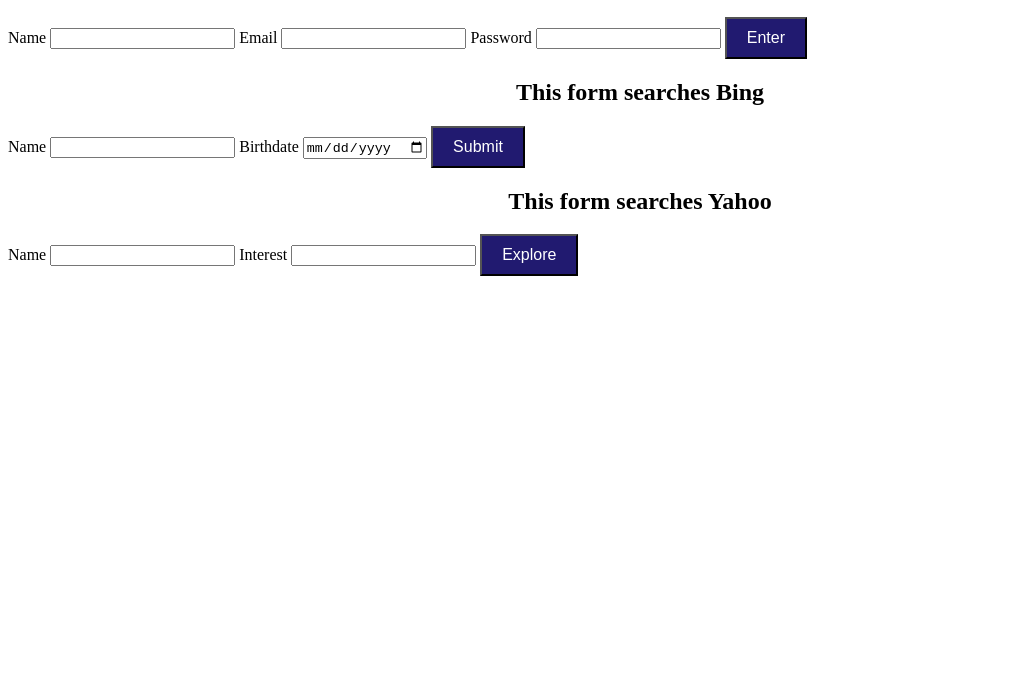
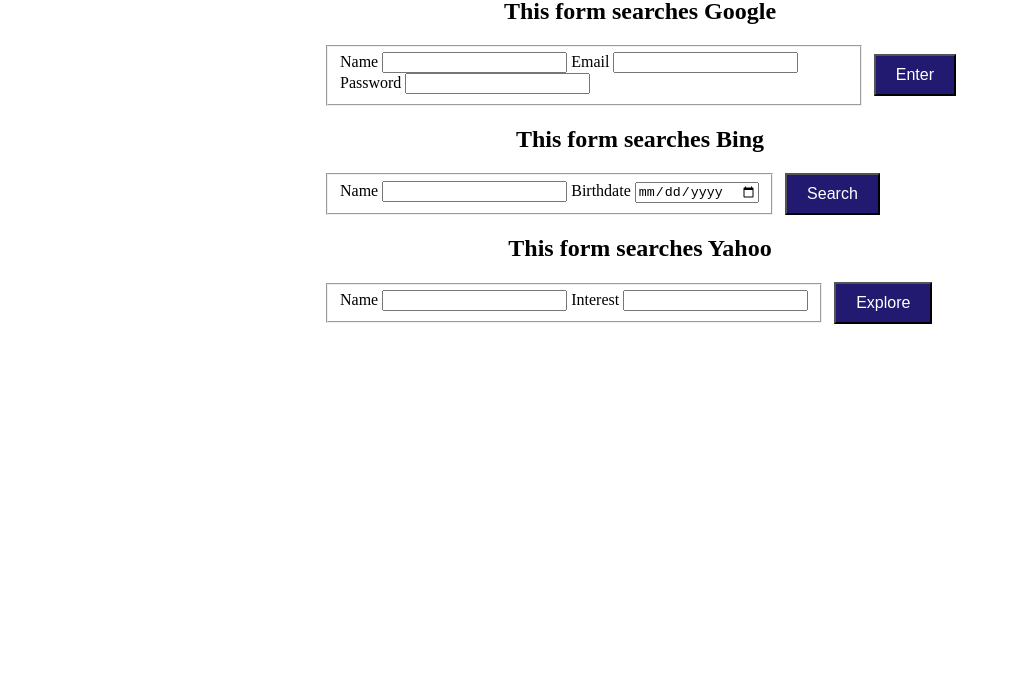
Before and after one commit to iicoats/Multi-Search-Engine-Forms, a plain HTML site: page index.html in a window 1280 px wide. Shown: the part 110-800 px from the top of the page, without its empty margins (0-1011 px from the left). Drawn offline with Linux system fonts and the light colour scheme.

Commit message:
finished assignment with help from Lewis

```diff
--- a/index.html
+++ b/index.html
@@ -1,9 +1,9 @@
 <!DOCTYPE html>
 <html lang="en">
   <head>
-    <meta charset="UTF-8">
-    <meta name="viewport" content="width=device-width, initial-scale=1.0">
-    <link rel="stylesheet" href="styles.css">
+    <meta charset="UTF-8" />
+    <meta name="viewport" content="width=device-width, initial-scale=1.0" />
+    <link rel="stylesheet" href="styles.css" />
     <title>Multi Search Engine Forms</title>
   </head>
 
@@ -14,47 +14,46 @@
   <h2>This form searches Google</h2>
 
   <body>
-    <div class="container">
-<form action="https://www.google.com/search"
-method="get"
-target="_blank">
-<label for="name">Name</label>
-<input type="text" name="name" id="name">
+    <form action="https://www.google.com/search" method="get" target="_blank">
+      <fieldset>
+        <label for="name"
+          >Name
+          <input type="text" name="name" id="name" />
           <label for="email">Email</label>
-<input type="email" name="email" id="email">
+          <input type="email" name="email" id="email" />
           <label for="password">Password</label>
-<input type="password" name="password" id="password">
-<button id="Enter">Enter</button>
+          <input type="password" name="password" id="password" />
+        </label>
+      </fieldset>
+      <button>Enter</button>
     </form>
-</div>
-
 
     <h2>This form searches Bing</h2>
 
-<div class="container">
-<form action="https://www.bing.com/search"
-method="get"
-target="_blank">
+    <form action="https://www.bing.com/search" method="get" target="_blank">
+      <fieldset>
         <label for="name">Name</label>
-<input type="text" name="name" id="name">
-<label for="date">Birthdate</label>
-<input type="date" name="date" id="date">
-<button>Submit</button>
-</div>
+        <input type="text" name="name" id="name" />
+        <label for="date"
+          >Birthdate
+          <input type="date" name="date" id="date" />
+        </label>
+      </fieldset>
+      <button>Search</button>
+    </form>
+
     <h2>This form searches Yahoo</h2>
 
-<div>
-<form action="https://search.yahoo.com/search" method="get"></form>
-<label for="name">Name</label>
-<input type="text" name="name" id="name">
-<label for="interest">Interest</label>
-<input type="text" name="interest" id="interest">
-
+    <form action="https://search.yahoo.com/search" method="get">
+      <fieldset>
+        <label for="name"
+          >Name <input type="text" name="name" id="name"
+        /></label>
+        <label for="interest"
+          >Interest <input type="text" name="interest" id="interest"
+        /></label>
+      </fieldset>
       <button>Explore</button>
-
     </form>
-</div>
-
-
   </body>
 </html>
--- a/styles.css
+++ b/styles.css
@@ -1,19 +1,28 @@
-use strict;
+body {
+  display: flex;
+  justify-content: center;
+  align-items: center;
+  flex-direction: column;
+}
 
-title{
+title {
   text-align: center;
 }
 
-h1{
+h1 {
   text-align: center;
 }
 
-h2{
+h2 {
   text-align: center;
 }
 
-form{
-
+form {
+  justify-content: flex-start;
+  display: flex;
+  align-items: center;
+  gap: 10px;
+  width: 50%;
 }
 
 button {
@@ -24,7 +33,3 @@ button {
   display: inline-block;
   font-size: 16px;
 }
-
-  container{
-    align-items: center;
-  }
```
Lines whose indentation alone changed are shown as unchanged.
